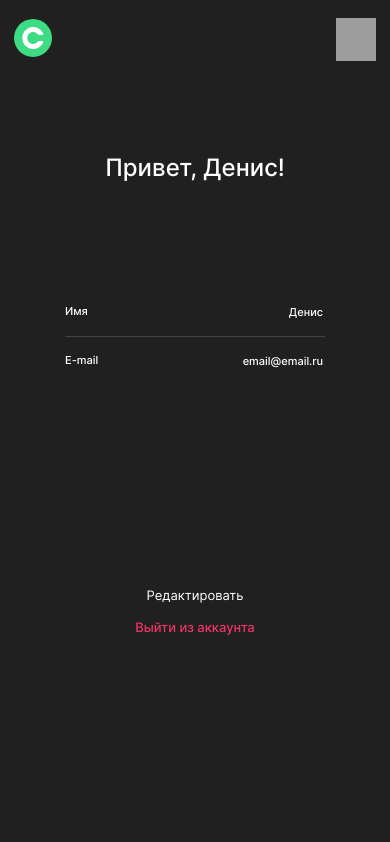
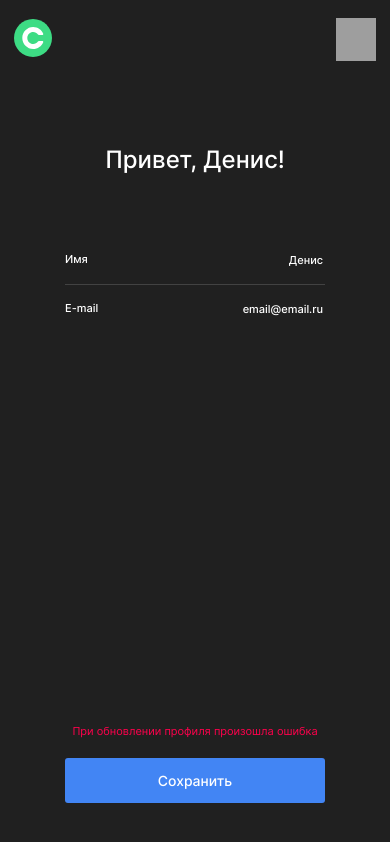
Before and after one commit to Den-Rulla/movies-explorer-frontend, a React (Create React App) app: page /profile in a window 390 px wide. Both pictures are taken after a click on the button "Редактировать". Built offline with nearby package versions, Linux system fonts and the light colour scheme; grey boxes are pictures that could not be loaded.

Commit message:
review fix

```diff
--- a/src/components/AuthPage/AuthPage.css
+++ b/src/components/AuthPage/AuthPage.css
@@ -13,12 +13,16 @@
 	line-height: normal;
 }
 
-.auth-page__form {
-	min-height: 22vh;
+.auth-page__form_type_register {
+  margin-bottom: 134px;
+}
+
+.auth-page__form_type_login {
+  margin-bottom: 204px;
 }
 
 .auth-page__form-btn {
-	margin: 134px 0 16px 0;
+	margin: 0 0 16px 0;
 	padding: 0;
 	border: none;
 	border-radius: 3px;
@@ -42,6 +46,7 @@
 .auth-page__link-cover {
 	display: flex;
 	justify-content: center;
+  padding-bottom: 50px;
 }
 
 .auth-page__link-text {
@@ -95,4 +100,12 @@
   .auth-page__title {
     padding: 50px 0 80px 0;
   }
+
+  .auth-page__form_type_register {
+    margin-bottom: 221px;
+  }
+
+  .auth-page__form_type_login {
+    margin-bottom: 291px;
+  }
 }
--- a/src/components/AuthPage/AuthPage.jsx
+++ b/src/components/AuthPage/AuthPage.jsx
@@ -20,7 +20,7 @@ export default function AuthPage({
     <div className='auth-page'>
 			<Logo />
       <h1 className='auth-page__title'>{title}</h1>
-      <form className='auth-page__form' name={name} id={name} onSubmit={handleSubmit}>
+      <form className={`auth-page__form auth-page__form_type_${name}`} name={name} id={name} onSubmit={handleSubmit}>
 				{children}
 			</form>
 			<button className='auth-page__form-btn' type='submit' form={name}>{submitBtnText}</button>
--- a/src/components/AuthPageInput/AuthPageInput.css
+++ b/src/components/AuthPageInput/AuthPageInput.css
@@ -28,6 +28,7 @@
 	font-weight: 400;
 	line-height: normal;
 	outline: none;
+  transition: .3s;
 }
 
 .auth-page-input__input:focus {
--- a/src/components/Portfolio/Portfolio.css
+++ b/src/components/Portfolio/Portfolio.css
@@ -60,10 +60,6 @@
 	.portfolio__link {
 		font-size: 28px;
 	}
-
-	.portfolio__item:not(:last-child) {
-		border-bottom: 1px solid #E6E6E6;
-	}
 }
 
 @media screen and (max-width: 767px) {
--- a/src/components/Profile/Profile.css
+++ b/src/components/Profile/Profile.css
@@ -2,11 +2,12 @@
 	display: flex;
 	flex-direction: column;
 	align-items: center;
+  min-height: calc(100vh - 80px);
 }
 
 .profile__title {
   margin: 0 auto;
-	padding: 74px 0 106px 0;
+  padding: 72px 0 108px 0;
 	font-size: 24px;
 	font-style: normal;
 	font-weight: 500;
@@ -19,6 +20,8 @@
 	display: flex;
 	flex-direction: column;
 	width: 100%;
+  height: 100%;
+  margin-bottom: 100px;
 }
 
 .profile__inputs-cover {
@@ -55,8 +58,26 @@
 	text-align: right;
 }
 
-.profile__form-edit-btn {
-	margin: 202px auto 16px auto;
+.profile__input:focus {
+  font-size: 12px;
+}
+
+.profile__inputs-cover:has(.profile__input:focus) > .profile__input-text {
+  font-size: 12px;
+}
+
+.profile__buttons-cover {
+  display: flex;
+  flex-direction: column;
+  min-height: 100%;
+  max-width: 410px;
+  width: 100%;
+  justify-content: flex-end;
+  flex-grow: 1;
+  padding-bottom: 221px;
+}
+
+.profile__edit-btn {
 	padding: 0;
 	border: none;
 	background-color: unset;
@@ -67,9 +88,10 @@
 	font-weight: 400;
 	line-height: normal;
 	max-width: 140px;
+  margin: 0 auto 16px auto;
 }
 
-.profile__form-edit-btn:hover {
+.profile__edit-btn:hover {
 	opacity: .7;
   transition: .3s;
 }
@@ -84,6 +106,43 @@
 	font-style: normal;
 	font-weight: 500;
 	line-height: normal;
+  max-width: 140px;
+  margin: 0 auto;
+}
+
+.profile__form-save-btn {
+	padding: 0;
+	border: none;
+	border-radius: 3px;
+	background-color: #4285F4;
+	height: 45px;
+	min-width: 100%;
+	color: #FFF;
+	font-size: 14px;
+	font-style: normal;
+	font-weight: 500;
+	line-height: normal;
+	cursor: pointer;
+}
+
+.profile__update-error {
+  color: #FF004C;
+  text-align: center;
+  font-size: 11px;
+  font-style: normal;
+  font-weight: 400;
+  line-height: normal;
+  padding-bottom: 20px;
+}
+
+.profile__form-save-btn:hover {
+  opacity: 0.8;
+  background: #3456F3;
+	transition: .3s;
+}
+
+.profile__form-save-btn_active {
+  display: block;
 }
 
 .profile__logout-btn:hover {
@@ -91,8 +150,35 @@
   transition: .3s;
 }
 
+@media screen and (max-width: 1139px) {
+	.profile__title {
+    padding: 232px 0 78px 0;
+	}
+
+  .profile__buttons-cover {
+    padding-bottom: 99px;
+  }
+}
+
   @media screen and (max-width: 767px) {
     .profile__form {
       max-width: 260px;
     }
+
+    .profile__title {
+      padding: 66px 0 62px 0;;
+    }
+
+    .profile__buttons-cover {
+      padding-bottom: 40px;
+      max-width: 260px;
+    }
+
+    .profile__edit-btn {
+      font-size: 12px;
+    }
+
+    .profile__logout-btn {
+      font-size: 12px;
+    }
   }
--- a/src/components/Profile/Profile.jsx
+++ b/src/components/Profile/Profile.jsx
@@ -1,3 +1,4 @@
+import { useState } from 'react';
 import { Helmet } from 'react-helmet';
 import './Profile.css';
 
@@ -5,6 +6,13 @@ export default function Profile() {
 
   function handleSubmit(e) {
     e.preventDefault();
+    setShowSaveBtn(false);
+  }
+
+  const [showSaveBtn, setShowSaveBtn] = useState(false);
+
+  function handleShowSaveBtn() {
+    setShowSaveBtn(true);
   }
 
   return (
@@ -14,18 +22,29 @@ export default function Profile() {
       </Helmet>
 
       <h1 className='profile__title'>Привет, Денис!</h1>
-      <form className='profile__form' onSubmit={handleSubmit}>
+      <form className='profile__form' onSubmit={handleSubmit} id='profile-form'>
         <label className='profile__inputs-cover' htmlFor='name'>
           <span className='profile__input-text'>Имя</span>
-          <input className='profile__input' type='text' id='name' name='name' required defaultValue="Денис" placeholder='Ваше имя' />
+          <input className='profile__input' disabled={!showSaveBtn} type='text' id='name' name='name' required defaultValue="Денис" placeholder='Ваше имя' />
         </label>
         <label className='profile__inputs-cover' htmlFor='email'>
           <span className='profile__input-text'>E-mail</span>
-          <input className='profile__input' type='email' id='email' name='email' required defaultValue="email@email.ru" placeholder='Ваш e-mail' />
+          <input className='profile__input' disabled={!showSaveBtn} type='email' id='email' name='email' required defaultValue="email@email.ru" placeholder='Ваш e-mail' />
         </label>
-        <button className='profile__form-edit-btn' type='submit'>Редактировать</button>
       </form>
-      <button className='profile__logout-btn' type='button'>Выйти из аккаунта</button>
+      <div className='profile__buttons-cover'>
+        {showSaveBtn ? (
+          <>
+            <span className='profile__update-error'>При обновлении профиля произошла ошибка</span>
+            <button className='profile__form-save-btn' type='submit' form='profile-form'>Сохранить</button>
+          </>
+        ) : (
+          <>
+            <button className='profile__edit-btn' type='button' onClick={handleShowSaveBtn}>Редактировать</button>
+            <button className='profile__logout-btn' type='button'>Выйти из аккаунта</button>
+          </>
+        )}
+      </div>
     </section>
   );
 }
--- a/src/components/SearchForm/SearchForm.css
+++ b/src/components/SearchForm/SearchForm.css
@@ -2,8 +2,6 @@
   box-sizing: border-box;
 	max-width: 1280px;
 	margin: 0 auto;
-	/* padding: 70px 0 43px 0; */
-
 }
 
 .search-form-cover {
@@ -22,6 +20,7 @@
 	align-items: center;
 	padding: 9px;
   margin-bottom: 26px;
+  transition: .3s;
 }
 
 .search-form__input {
@@ -44,6 +43,10 @@
 	font-weight: 400;
 	line-height: 20px;
 }
+
+  .search-form:has(.search-form__input:focus) {
+    border-color: #4285F4;
+  }
 
 .search-form-btn {
 	width: 100px;
```
